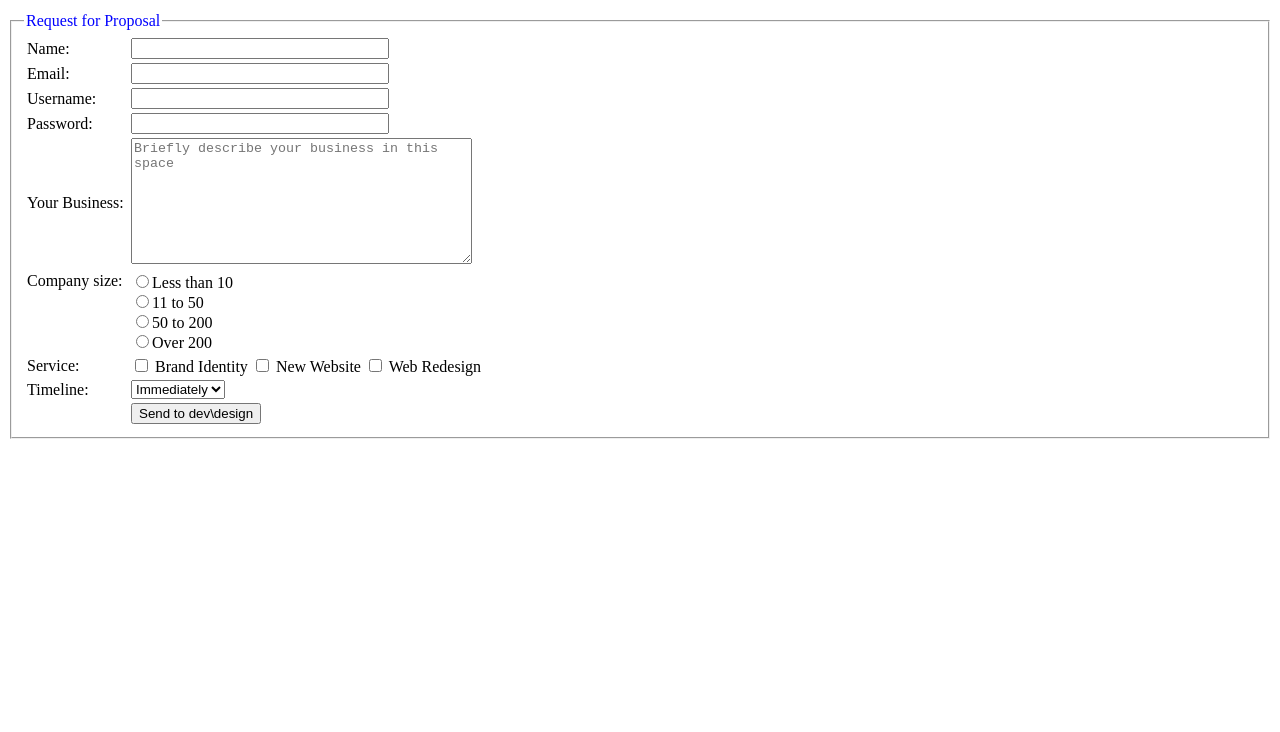
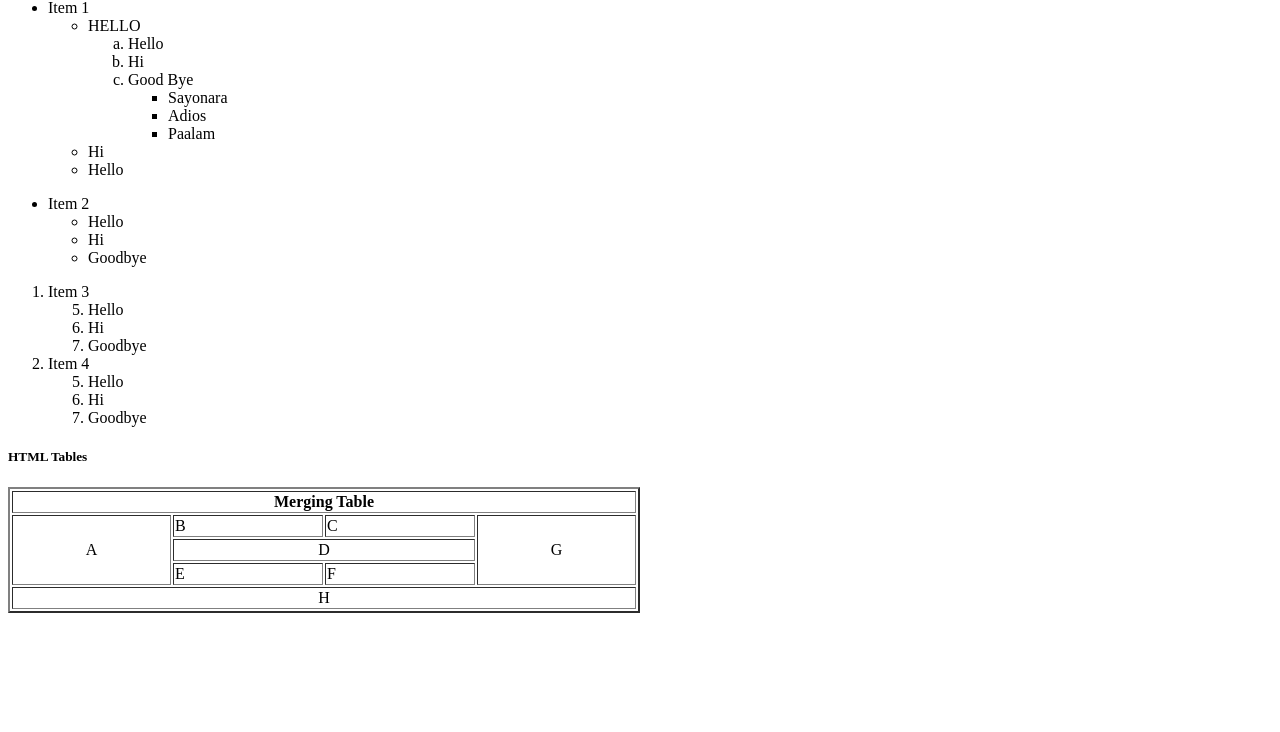
Before and after one commit to aguaskim/WS101, a plain HTML site: page TASK 4/TABLE_FORM.html in a window 1280 px wide. Shown: the part 68-800 px from the top of the page. Drawn offline with Linux system fonts and the light colour scheme.

Commit message:
Update TABLE_FORM.html

```diff
--- a/TASK 4/TABLE_FORM.html
+++ b/TASK 4/TABLE_FORM.html
@@ -3,81 +3,80 @@
 <head>
     <meta charset="UTF-8">
     <meta name="viewport" content="width=device-width, initial-scale=1.0">
-    <title>Document</title>
+    <title>TASK2</title>
 </head>
-<body>
 
-</body>
-</html>
+<h2>UNORDERED LISTS OR ORDERED LISTS</h2>
 
-<body>
-    <h1 style="color:goldenrod;"> How can we help?</h1>
-    <fieldset>
-        <legend style="color:blue;"> Request for Proposal </legend>
+<ul>
+    <li>Item 1</li>
+        <ul type= circle>
+            <li>HELLO
+            <ol type=a>
+                <li>Hello</li>
+                <li>Hi</li>
+                <li>Good Bye</li>
+                    <ul type = square>
+                        <li>Sayonara</li>
+                        <li>Adios</li>
+                        <li>Paalam</li>
+                    </ul>
+            </li>
+            </ol>
+    </li>
+    <li>Hi</li>
+    <li>Hello</li>
+    </ul>
+</ul>
 
-        <form>
 
-        <table>
+<ul>
+    <li>Item 2</li>
+        <ul type=circle>
+            <li> Hello
+            <li> Hi</li>
+            <li> Goodbye</li>
+        </ul>
+</ul>
+
+<ol type= 1>
+    <li>Item 3
+        <ol start=5>
+            <li> Hello
+            <li> Hi</li>
+            <li> Goodbye</li>
+         </ol>
+    </li>
+    <li>Item 4
+        <ol start=5>
+            <li> Hello
+            <li> Hi</li>
+            <li> Goodbye</li>
+         </ol>
+    </li>
+</ol>
+
+<h5>HTML Tables</h5>
+<table border ="2" width="50%">
+    <th colspan ="4"> Merging Table</th>
+
+    <tr>
+        <td rowspan="3" align = "center">A</td>
+        <td >B</td>
+        <td >C</td>
+        <td rowspan="3"align = "center">G </td>
+    </tr>
+    <tr>
+        <td colspan="2"align = "center">D</td>
+    </tr>
 
 <tr>
-<td style="width: 100px;">Name:</td>
-<td><input type="text" style="width: 250px;"></td>
+    <td >E</td>
+     <td >F</td>
 </tr>
 
 <tr>
-<td>Email:</td>
-<td><input type="text" style="width: 250px;"></td>
-</tr>
-
-<tr>
-<td>Username:</td>
-<td><input type = "text" style="width: 250px; "></td>
-</tr>
-
-<tr>
-<td>Password:</td>
-<td><input type = "password" style= "width: 250px;"></td>
-</tr>
-
-<tr>
-<td>Your Business:</td>
-<td><textarea rows="8" cols="40" placeholder="Briefly describe your business in this space"></textarea> </td>
-</tr>
-
-<tr>
-<td style="vertical-align: top;">Company size: </td>
-<td><input type = "radio" name="company size:" value="Less than 10">Less than 10<br>
-<input type = "radio" name="company size:" value="11 to 50">11 to 50 <br>
-<input type = "radio" name="company size:" value="50 to 200">50 to 200<br>
-<input type = "radio" name="company size:" value="Over 200">Over 200<br></td>
-
-<tr>
-     <td>Service: </td>
-     <td> <input type="checkbox" class="inline"> Brand Identity
-     <input type="checkbox" class="inline"> New Website
-    <input type="checkbox" class="inline"> Web Redesign</td>
-</tr>
-
-<tr>
-    <td>Timeline: </td>
-    <td><select>
-        <option>Immediately</option>
-        <option>1-2 weeks</option>
-        <option>3-6 weeks</option>
-        <option>7-2 months</option>
-    </select></td>
+    <td colspan ="4" align = "center">H</td>
  </tr>
 
-<tr>
-    <td></td> <!-- para magkaroon ng allignment with the timeline -->
-    <td>
-        <input type="submit" value="Send to dev\design">
-    </td>
-</tr>
-
-        </table>
-
-    </form>
-    </fieldset>
-</body>
-</html>
+</table>
```
